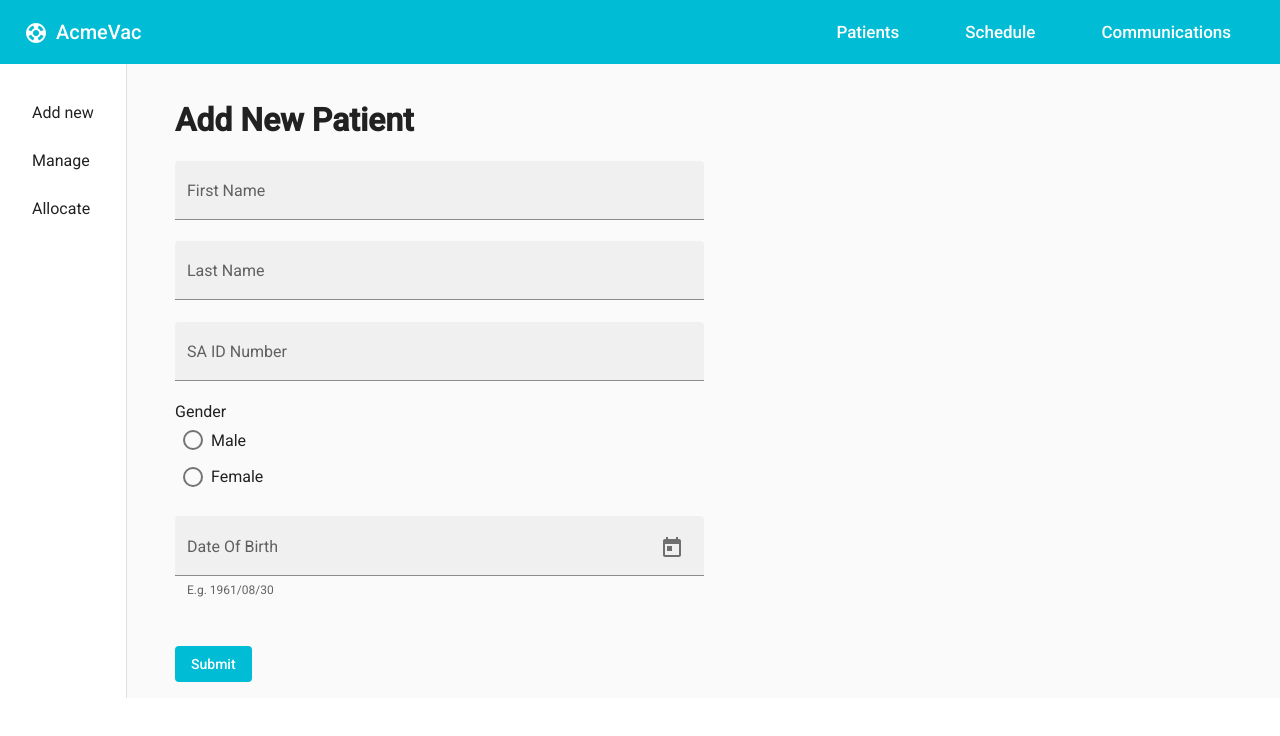
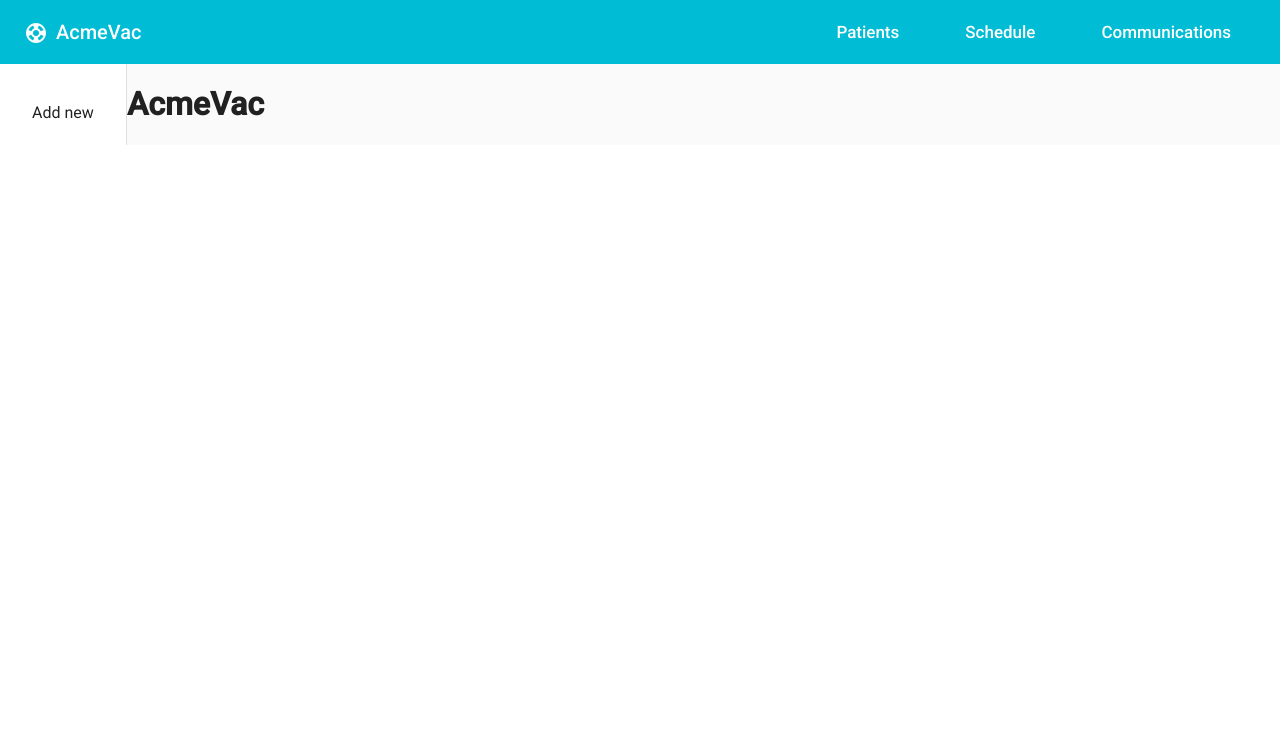
Before and after one commit to irfaanf/acme-vac, an Angular app: page / in a window 1280 px wide. Shown: the top 736 px of the page. Built offline with nearby package versions, Linux system fonts and the light colour scheme; what ngx-mask would draw is missing.

Commit message:
Created "home" dashboard component. Configured router, added router-outlet tag.

```diff
--- a/src/app/app-routing.module.ts
+++ b/src/app/app-routing.module.ts
@@ -1,9 +1,11 @@
 import { NgModule } from '@angular/core';
 import { RouterModule, Routes } from '@angular/router';
 import { AddPersonScreenComponent } from './web/body/content/add-person-screen/add-person-screen.component';
+import { DashboardComponent } from './web/body/content/dashboard/dashboard.component';
 
 const routes: Routes = [
-  { path: 'patients', component: AddPersonScreenComponent }
+  { path: '', component: DashboardComponent },
+  { path: 'patients', component: AddPersonScreenComponent },
 ];
 
 @NgModule({
--- a/src/app/app.module.ts
+++ b/src/app/app.module.ts
@@ -20,6 +20,7 @@ import { SecondaryNavigationComponent } from './web/body/secondary-navigation/se
 import { PatientListComponent } from './web/common/patient/patient-list/patient-list.component';
 import { TopNavigationComponent } from './web/top-navigation/top-navigation.component';
 import { WebComponent } from './web/web.component';
+import { DashboardComponent } from './web/body/content/dashboard/dashboard.component';
 
 export const options: Partial<IConfig> | (() => Partial<IConfig>) = null;
 
@@ -35,6 +36,7 @@ export const options: Partial<IConfig> | (() => Partial<IConfig>) = null;
     MobileSecondaryNavigationComponent,
     DesktopSecondaryNavigationComponent,
     PatientListComponent,
+    DashboardComponent,
   ],
   imports: [
     BrowserModule,
--- a/src/app/web/body/content/content.component.html
+++ b/src/app/web/body/content/content.component.html
@@ -1,3 +1,3 @@
 <app-mobile-secondary-navigation fxShow fxHide.md fxHide.lg fxHide.xl></app-mobile-secondary-navigation>
 
-<app-add-person-screen></app-add-person-screen>
+<router-outlet></router-outlet>
--- /dev/null
+++ b/src/app/web/body/content/dashboard/dashboard.component.html
@@ -0,0 +1 @@
+<h1>AcmeVac</h1>
--- /dev/null
+++ b/src/app/web/body/content/dashboard/dashboard.component.ts
@@ -0,0 +1,15 @@
+import { Component, OnInit } from '@angular/core';
+
+@Component({
+  selector: 'app-dashboard',
+  templateUrl: './dashboard.component.html',
+  styleUrls: ['./dashboard.component.scss']
+})
+export class DashboardComponent implements OnInit {
+
+  constructor() { }
+
+  ngOnInit(): void {
+  }
+
+}
```
Also changed, not shown: src/app/web/body/content/dashboard/dashboard.component.scss (added), 1 other file (tests, documents, lock files or other folders).
